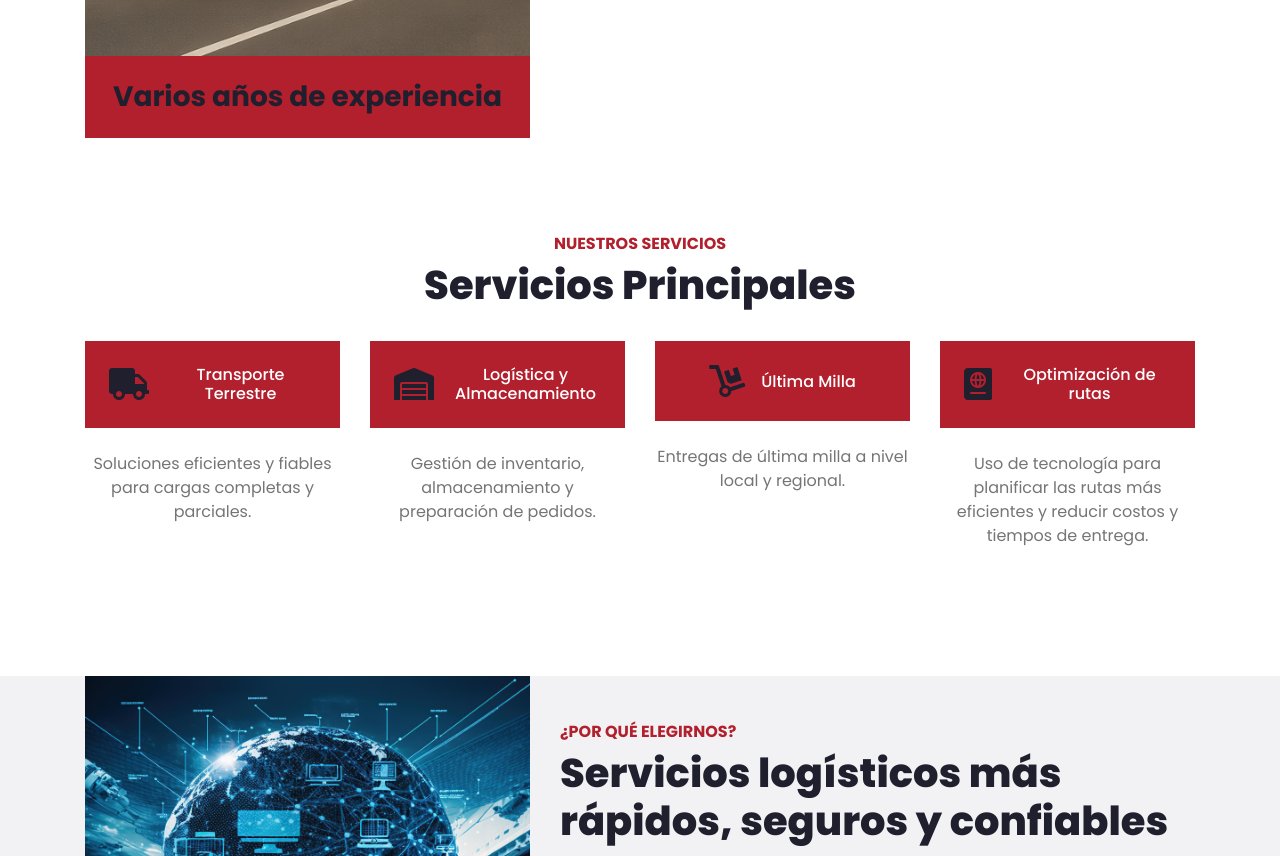
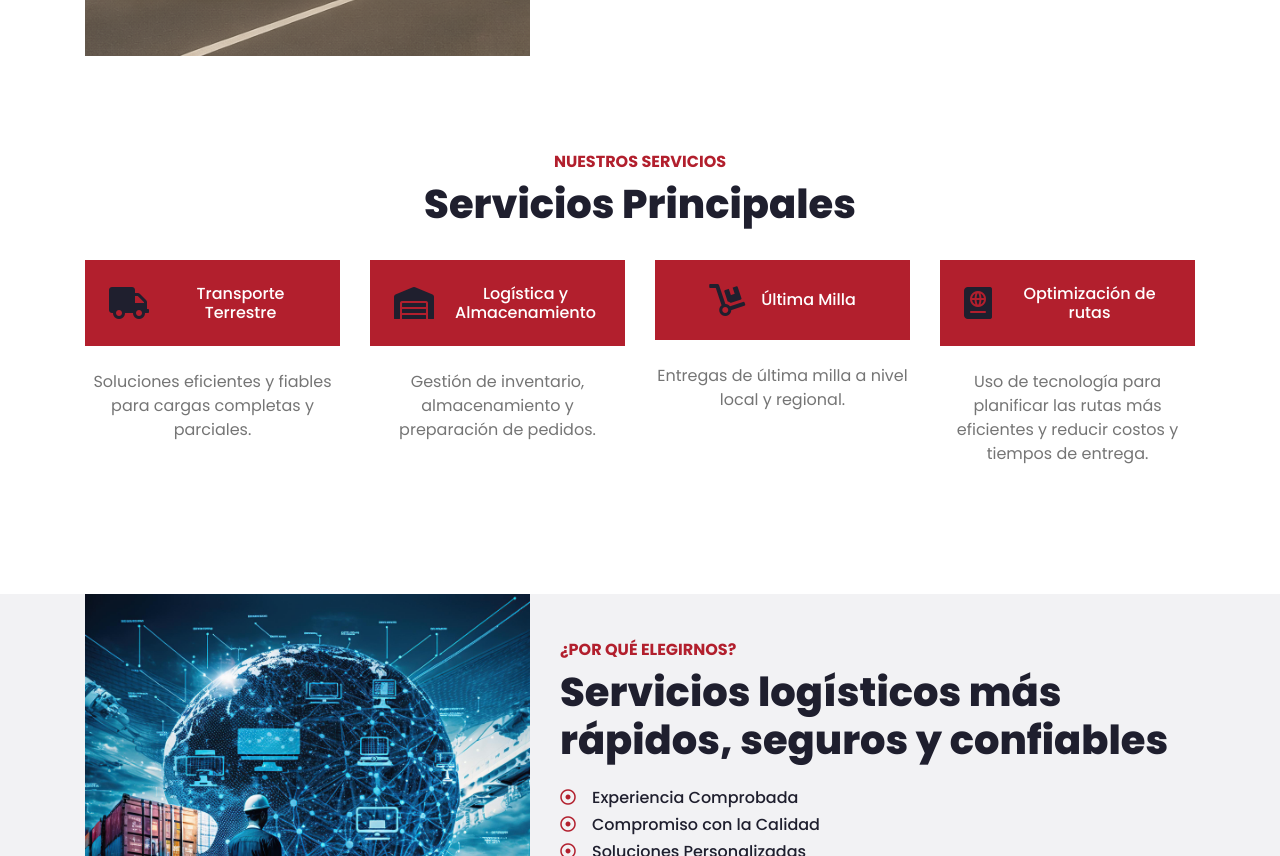
Before and after one commit to crisbobeurotrans/web, a plain HTML site: page index.html in a window 1280 px wide. Shown: the part 1039-1895 px from the top of the page. Drawn offline with nearby package versions, Linux system fonts and the light colour scheme.

Commit message:
Update index.html

```diff
--- a/index.html
+++ b/index.html
@@ -90,9 +90,9 @@
             <div class="row align-items-center">
                 <div class="col-lg-5 pb-4 pb-lg-0">
                     <img class="img-fluid w-100" src="img/about.png" alt="">
-                    <div class="bg-primary text-dark text-center p-4">
+                    <!-- <div class="bg-primary text-dark text-center p-4">
                         <h3 class="m-0">Varios años de experiencia</h3>
-                    </div>
+                    </div> -->
                 </div>
                 <div class="col-lg-7">
                     <h6 class="text-primary text-uppercase font-weight-bold">Sobre nosotros</h6>
```
